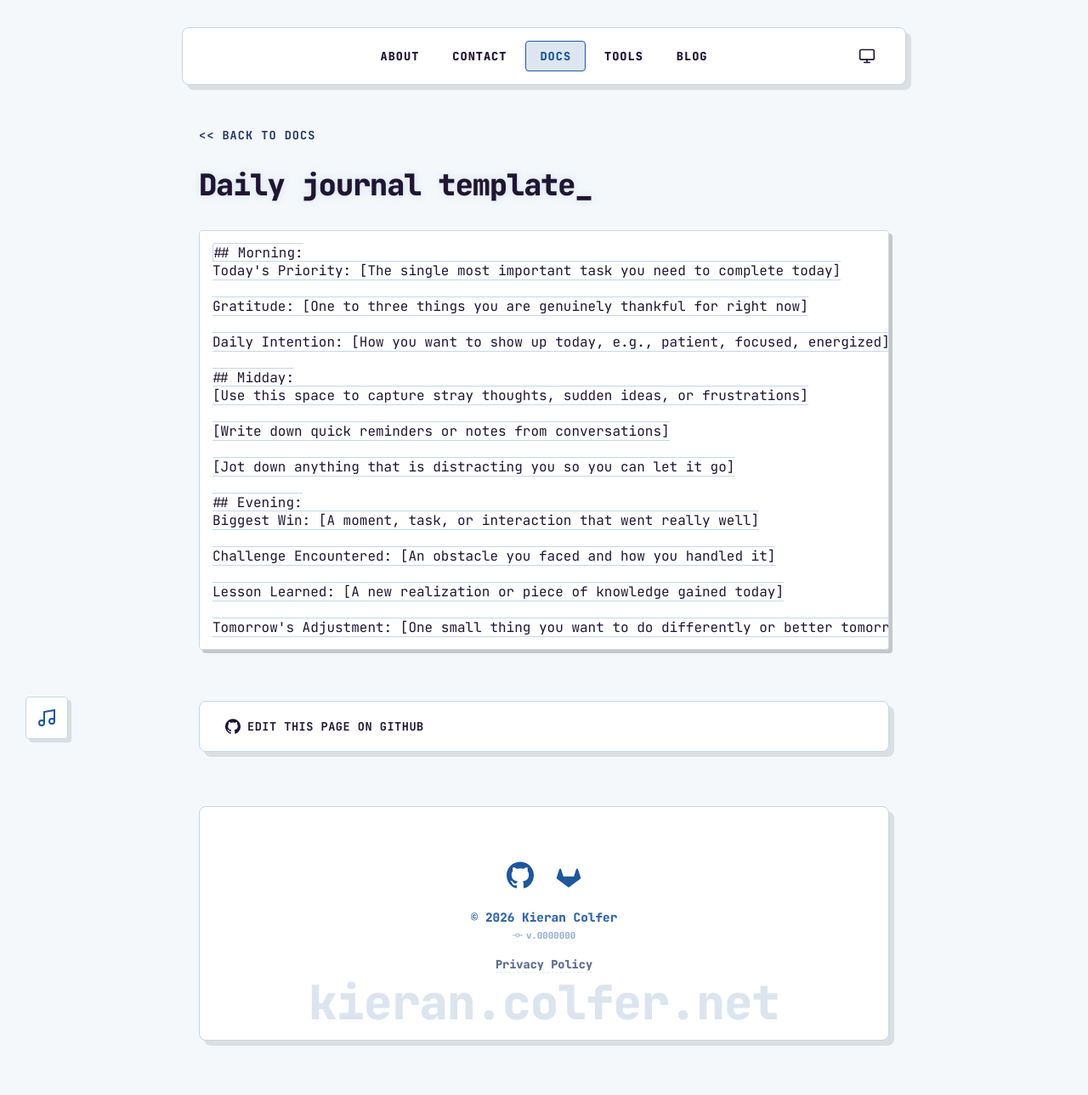
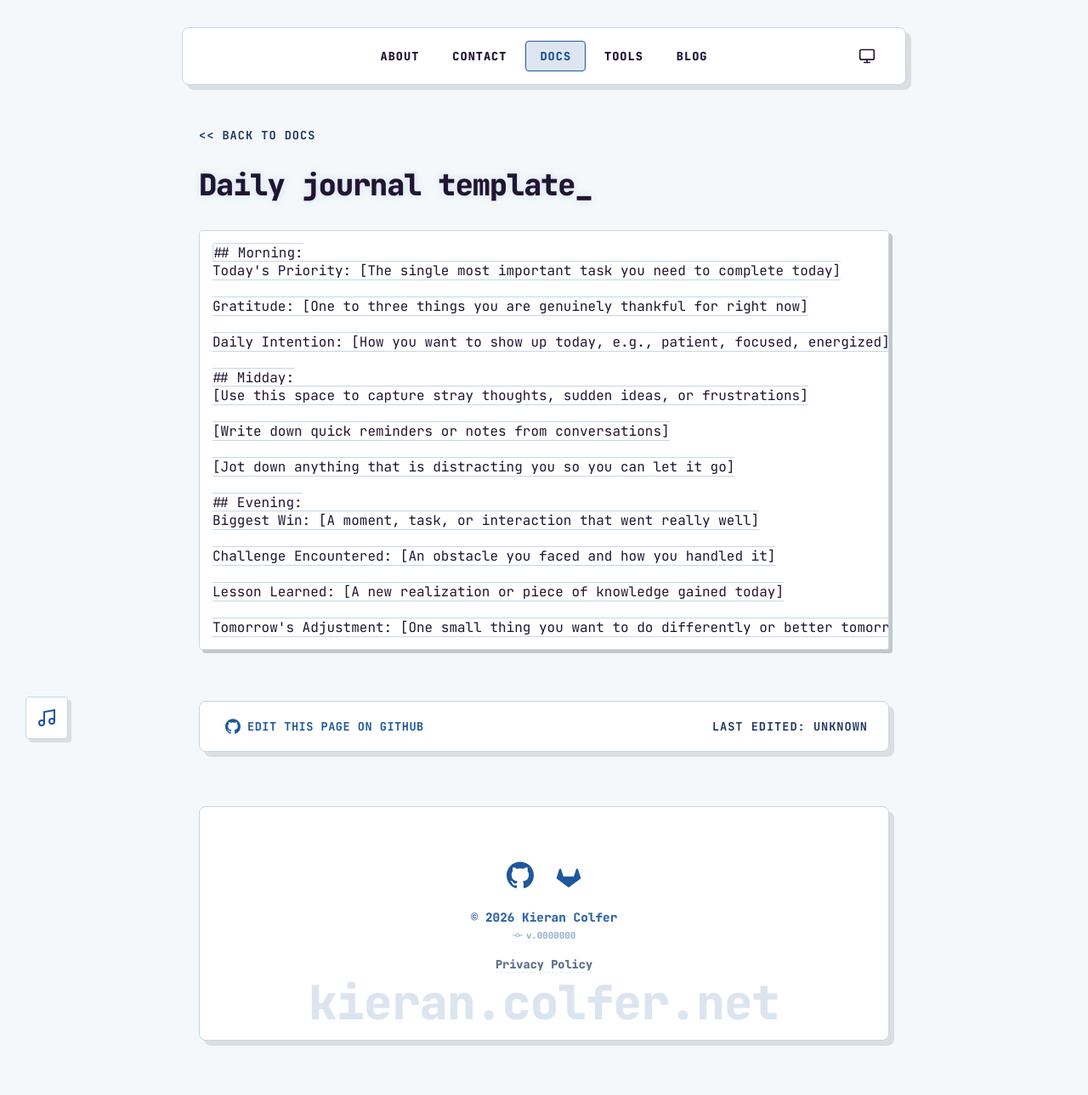
Before and after one commit to PASSK3YS/PASSK3YS.github.io, a Jekyll site: the page built from _docs/daily-journal-template.md, in a window 1280 px wide. Shown: the whole page at 85% size. Built offline with Jekyll 4.4.1, drawn with Linux system fonts in a browser that asks for light colours.

Commit message:
chore: move contributors to own section in block

```diff
--- a/_layouts/doc.html
+++ b/_layouts/doc.html
@@ -128,18 +128,17 @@
     </div>
 
     <div class="unified-card" style="margin-top: 60px;">
-        <div class="unified-row interactive-row">
-            <div class="footer-flex">
-                <a href="https://github.com/PASSK3YS/PASSK3YS.github.io/edit/main/{{ page.path }}" target="_blank" class="unified-meta" style="display: flex; align-items: center; gap: 8px;">
-                    <svg viewBox="0 0 24 24" width="18" height="18" fill="currentColor"><path d="M12 .297c-6.63 0-12 5.373-12 12 0 5.303 3.438 9.8 8.205 11.385.6.113.82-.258.82-.577 0-.285-.01-1.04-.015-2.04-3.338.724-4.042-1.61-4.042-1.61C4.422 18.07 3.633 17.7 3.633 17.7c-1.087-.744.084-.729.084-.729 1.205.084 1.838 1.236 1.838 1.236 1.07 1.835 2.809 1.305 3.495.998.108-.776.419-1.305.763-1.605-2.665-.3-5.466-1.332-5.466-5.93 0-1.31.465-2.38 1.235-3.22-.135-.303-.54-1.523.105-3.176 0 0 1.005-.322 3.3 1.23.96-.267 1.98-.399 3-.405 1.02.006 2.04.138 3 .405 2.28-1.552 3.285-1.23 3.285-1.23.645 1.653.24 2.873.12 3.176.765.84 1.23 1.91 1.23 3.22 0 4.61-2.805 5.625-5.475 5.92.42.36.81 1.096.81 2.22 0 1.606-.015 2.896-.015 3.286 0 .315.21.69.825.57C20.565 22.092 24 17.592 24 12.297c0-6.627-5.373-12-12-12"/></svg>
-                    Edit this page on GitHub
-                </a>
+        <a href="https://github.com/PASSK3YS/PASSK3YS.github.io/edit/main/{{ page.path }}" target="_blank" class="unified-row interactive-row" style="text-decoration: none; display: flex; justify-content: space-between; align-items: center; flex-wrap: wrap; gap: 15px;">
+            <div style="display: flex; align-items: center; gap: 8px;" class="unified-meta">
+                <svg viewBox="0 0 24 24" width="18" height="18" fill="currentColor"><path d="M12 .297c-6.63 0-12 5.373-12 12 0 5.303 3.438 9.8 8.205 11.385.6.113.82-.258.82-.577 0-.285-.01-1.04-.015-2.04-3.338.724-4.042-1.61-4.042-1.61C4.422 18.07 3.633 17.7 3.633 17.7c-1.087-.744.084-.729.084-.729 1.205.084 1.838 1.236 1.838 1.236 1.07 1.835 2.809 1.305 3.495.998.108-.776.419-1.305.763-1.605-2.665-.3-5.466-1.332-5.466-5.93 0-1.31.465-2.38 1.235-3.22-.135-.303-.54-1.523.105-3.176 0 0 1.005-.322 3.3 1.23.96-.267 1.98-.399 3-.405 1.02.006 2.04.138 3 .405 2.28-1.552 3.285-1.23 3.285-1.23.645 1.653.24 2.873.12 3.176.765.84 1.23 1.91 1.23 3.22 0 4.61-2.805 5.625-5.475 5.92.42.36.81 1.096.81 2.22 0 1.606-.015 2.896-.015 3.286 0 .315.21.69.825.57C20.565 22.092 24 17.592 24 12.297c0-6.627-5.373-12-12-12"/></svg>
+                Edit this page on GitHub
+            </div>
+            <span id="last-edited-time" class="soft-header">Loading history...</span>
+        </a>
 
-                <div style="display: flex; align-items: center; gap: 15px; flex-wrap: wrap;">
-                    <span id="last-edited-time" class="soft-header">Loading history...</span>
-                    <div id="contributors-avatars" class="avatar-stack"></div>
-                </div>
-            </div>
+        <div id="contributors-row" class="unified-row" style="border-top: 1px dashed var(--border-color, var(--border)); display: flex; align-items: center; gap: 15px; flex-wrap: wrap;">
+            <h3 class="soft-header" style="margin: 0;">>_ Contributors</h3>
+            <div id="contributors-avatars" class="avatar-stack"></div>
         </div>
     </div>
 
@@ -171,13 +171,19 @@
                     }
                 });
 
-                avatarsEl.innerHTML = avatarHtml;
+                if (avatarHtml !== '') {
+                    avatarsEl.innerHTML = avatarHtml;
+                } else {
+                    rowEl.style.display = 'none';
+                }
             } else {
                 timeEl.textContent = 'LAST EDITED: UNKNOWN';
+                rowEl.style.display = 'none';
             }
         })
         .catch(() => {
-            document.getElementById('last-edited-time').textContent = '';
+            document.getElementById('last-edited-time').textContent = 'LAST EDITED: UNKNOWN';
+            document.getElementById('contributors-row').style.display = 'none';
         });
 });
 </script>
```
Also changed, not shown: other parts of _layouts/doc.html (+1 -0 lines).
